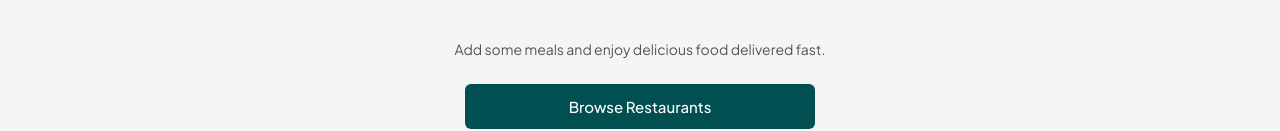
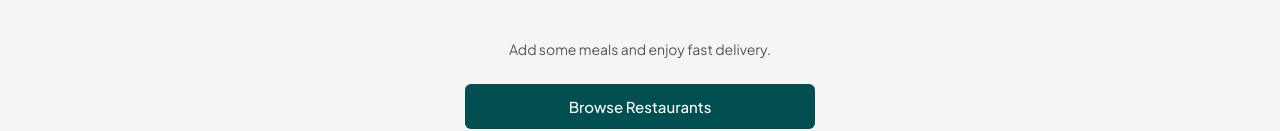
Before and after one commit to ay30bg/droppa, a React (Create React App) app: page /orders in a window 1280 px wide. Shown: the part 362-493 px from the top of the page. Built offline with nearby package versions, Linux system fonts and the light colour scheme.

Commit message:
Update Orders.jsx

```diff
--- a/src/pages/Orders.jsx
+++ b/src/pages/Orders.jsx
@@ -51,7 +51,7 @@ function EmptyCart() {
   return (
     <div className="empty-state">
       <CartIcon className="empty-icon" />
-      <p>Add some meals and enjoy delicious food delivered fast.</p>
+      <p>Add some meals and enjoy fast delivery.</p>
       <button>Browse Restaurants</button>
     </div>
   );
@@ -61,7 +61,7 @@ function EmptyTrack() {
   return (
     <div className="empty-state">
       <TrackIcon className="empty-icon" />
-      <p>When you place an order, you’ll be able to track it in real-time.</p>
+      <p>Place an order and track it in real time.</p>
       <button>Order Now</button>
     </div>
   );
```
